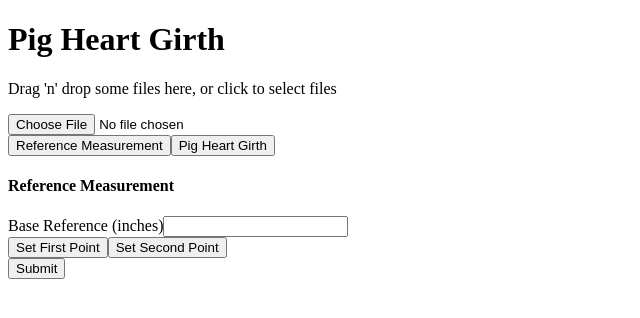
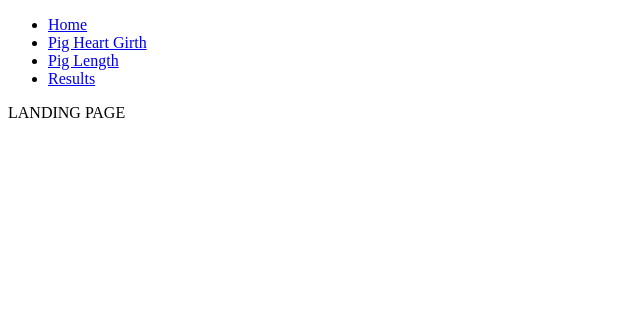
Before and after one commit to alexkim612/Pigture, a React app: page / in a window 1280 px wide. Shown: the top 318 px of the page, without its empty margins (0-640 px from the left). Built offline with nearby package versions, Linux system fonts and the light colour scheme; the HTML template or start-up script is replaced by a standard one.

Commit message:
add router

```diff
--- a/client/src/components/app.jsx
+++ b/client/src/components/app.jsx
@@ -1,5 +1,6 @@
 import React from 'react';
 import ReactDOM from 'react-dom';
+import { BrowserRouter as Router, Switch, Route, Link } from "react-router-dom";
 
 import LandingPage from './landing-page.jsx';
 import FrontPig from './front-pig.jsx';
@@ -15,7 +16,6 @@ class App extends React.Component {
       pigHeartGirth: 0,
       pigLength: 0,
       weight: 0,
-      page: 1,
     }
 
     this.nextPage = this.nextPage.bind(this);
@@ -48,10 +48,10 @@ class App extends React.Component {
     });
   }
 
-   // Next page
-   nextPage() {
+  // Next page
+  nextPage() {
     let nextPage;
-    if(nextPage > 3) {
+    if (nextPage > 3) {
       nextPage = 0;
     } else {
       nextPage = this.state.page += 1;
@@ -63,24 +63,40 @@ class App extends React.Component {
 
 
   render() {
+    return (
+      <Router>
+        <div>
+          <ul className="nav-bar">
+            <li className="home-nav">
+              <Link to="/">Home</Link>
+            </li>
+            <li className="front-pig-nav">
+              <Link to="/front-pig">Pig Heart Girth</Link>
+            </li>
+            <li className="side-pig-nav">
+              <Link to="/side-pig">Pig Length</Link>
+            </li>
+            <li className="results-nav">
+              <Link to="results">Results</Link>
+            </li>
+          </ul>
 
-    let page = () => {
-      if(this.state.page === 0) {
-        return <LandingPage nextPage={this.nextPage}/>;
-      } else if (this.state.page === 1) {
-        return <FrontPig nextPage={this.nextPage} setHeartGirth={this.setHeartGirth}/>;
-      } else if (this.state.page === 2) {
-        return <SidePig nextPage={this.nextPage} setLength={this.setLength} setWeight={this.setWeight}/>;
-      } else {
-
-        return <Results nextPage={this.nextPage} weight={this.state.weight}/>;
-      }
-    }
-
-    return (
-      <div className="app-container">
-        {page()}
-      </div>
+          <Switch>
+            <Route path="/front-pig">
+              <FrontPig />
+            </Route>
+            <Route path="/side-pig">
+              <SidePig />
+            </Route>
+            <Route path="/results">
+              <Results />
+            </Route>
+            <Route path="/">
+              <LandingPage />
+            </Route>
+          </Switch>
+        </div>
+      </Router>
     )
   }
 
--- a/package.json
+++ b/package.json
@@ -29,7 +29,8 @@
     "express": "^4.17.1",
     "react": "^16.12.0",
     "react-dom": "^16.12.0",
-    "react-dropzone": "^10.2.1"
+    "react-dropzone": "^10.2.1",
+    "react-router-dom": "^5.1.2"
   },
   "devDependencies": {
     "@babel/core": "^7.8.4",
```
Also changed, not shown: 1 other file (tests, documents, lock files or other folders).
